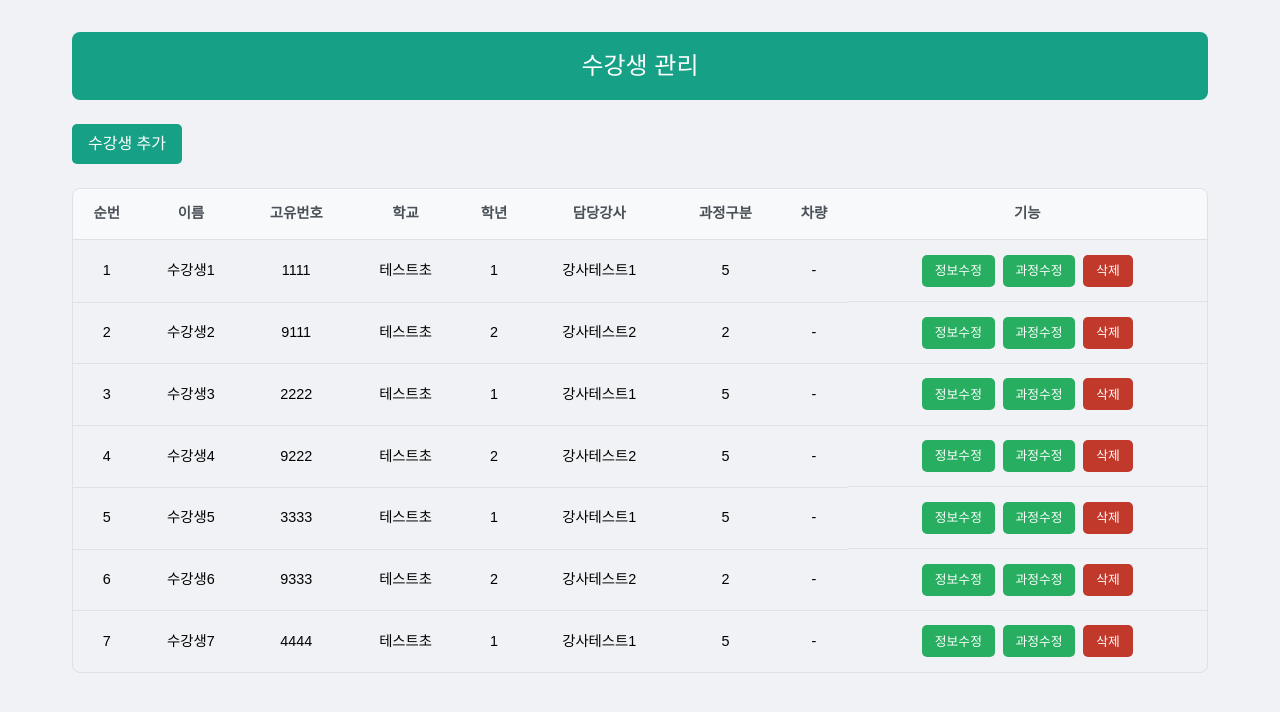
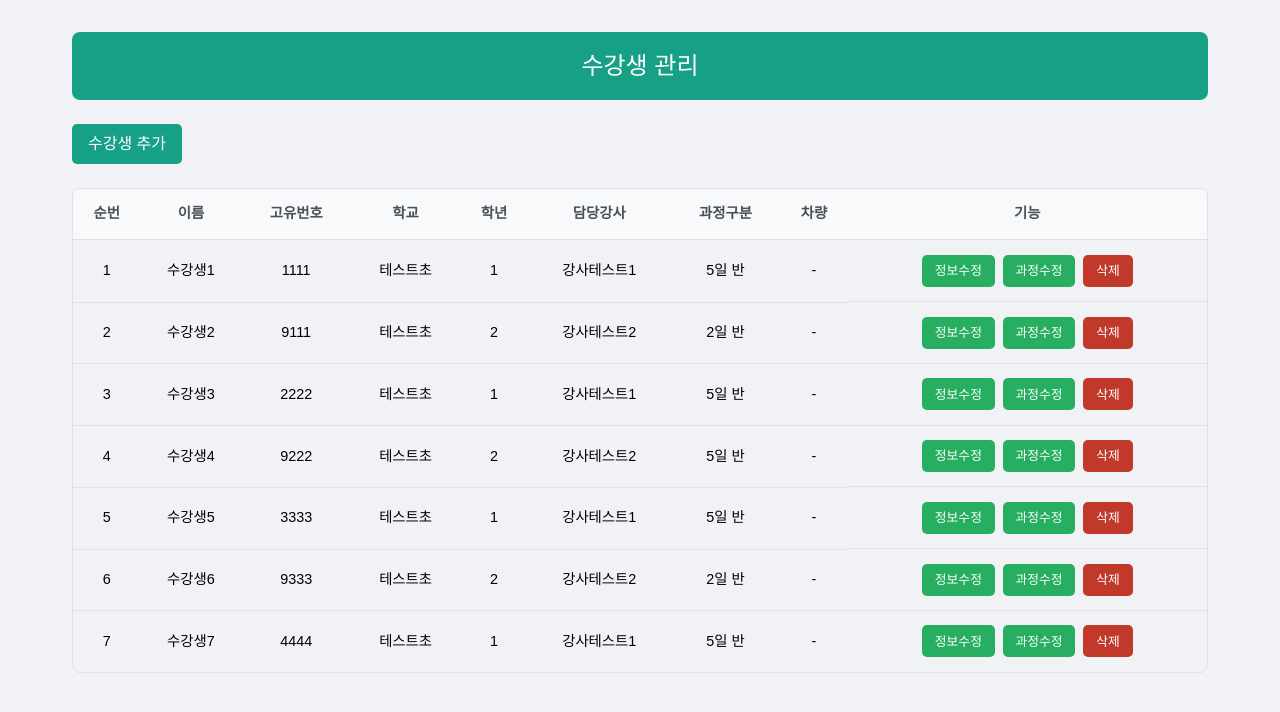
Before and after one commit to lattesmoody/shhoban_piano, a Next.js app: page /student_manage in a window 1280 px wide. Shown: the top 712 px of the page. Built offline with nearby package versions, Linux system fonts and the light colour scheme.

Commit message:
[MODIFY] "수강생 관리" 페이지 - "과정수정" 링크 업데이트

```diff
--- a/app/student_manage/page.tsx
+++ b/app/student_manage/page.tsx
@@ -66,13 +66,22 @@ export default function StudentManagementPage() {
                   <td>{student.school}</td>
                   <td>{student.grade}</td>
                   <td>{student.member}</td>
-                  <td>{student.course}</td>
+                  {/* 👇 숫자로 된 course 데이터에 "일 반"을 붙여서 표시 */}
+                  <td>{`${student.course}일 반`}</td>
                   <td>{student.vehicle || '-'}</td>
                   <td className={styles.actionCell}>
                     <Link href={`/student_update_form/${student.uniqueId}`} passHref>
                       <button className={styles.actionButton}>정보수정</button>
                     </Link>
-                    <button onClick={() => handleEditCourse(student.id)} className={styles.actionButton}>과정수정</button>
+                    <Link
+                      href={{
+                        pathname: `/student_detail_update_form/${student.uniqueId}`,
+                        query: { courseType: student.course }
+                      }}
+                      passHref
+                    >
+                      <button className={styles.actionButton}>과정수정</button>
+                    </Link>
                     <button onClick={() => handleDelete(student.id)} className={`${styles.actionButton} ${styles.deleteButton}`}>삭제</button>
                   </td>
                 </tr>
```
